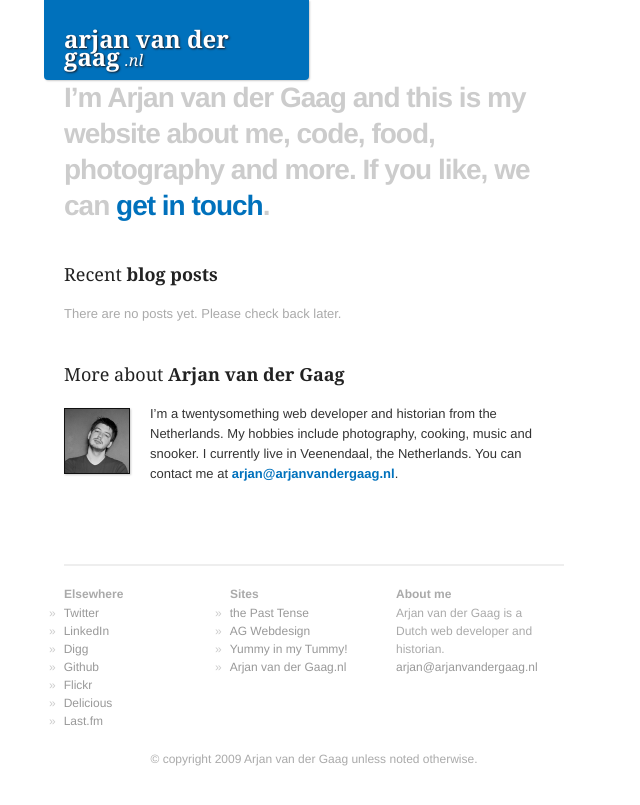
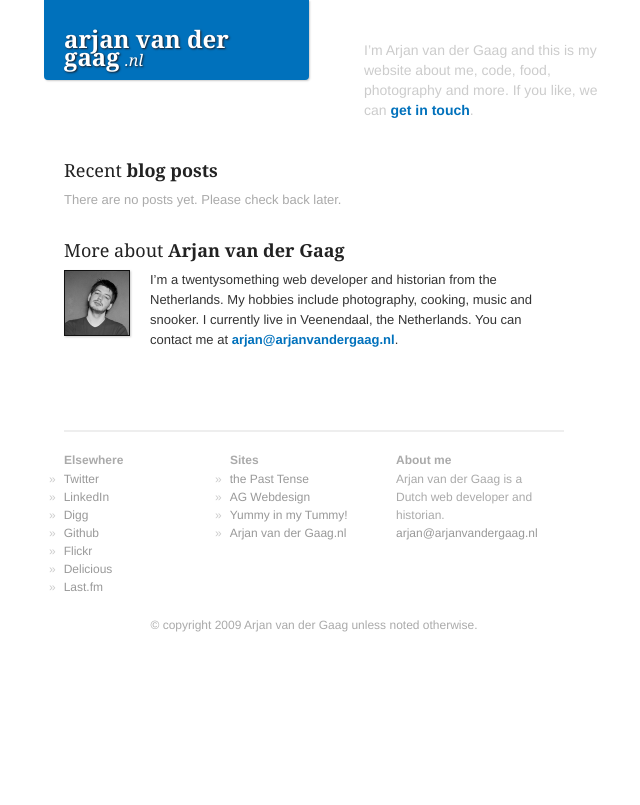
Before and after one commit to avdgaag/arjanvandergaag.nl, a Jekyll site: the page built from index.html, in a window 1280 px wide. Shown: the top 805 px of the page, without its empty margins (326-966 px from the left). Built offline with Jekyll 4.4.1, drawn with Linux system fonts in a browser that asks for light colours; Markdown is read by kramdown in place of the engine named in the settings.

Commit message:
Use page class for pages, not posts

```diff
--- a/_layouts/default.html
+++ b/_layouts/default.html
@@ -25,7 +25,11 @@
         <link rel="openid2.provider" href="http://www.myopenid.com/server">
         <meta http-equiv="X-XRDS-Location" content="http://www.myopenid.com/xrds?username=avdgaag.myopenid.com">
     </head>
-    <body class="{{ page.kind }}">
+    {% if page.id %}
+    <body>
+    {% else %}
+    <body class="page">
+    {% endif %}
         <div id="site">
             <div id="header">
                 <div id="branding">
--- a/index.html
+++ b/index.html
@@ -1,7 +1,6 @@
 ---
 layout: default
 title: Arjan van der Gaag
-kind: frontpage
 ---
 <h2>Recent <strong>blog posts</strong></h2>
     {% if site.posts == empty %}
```
